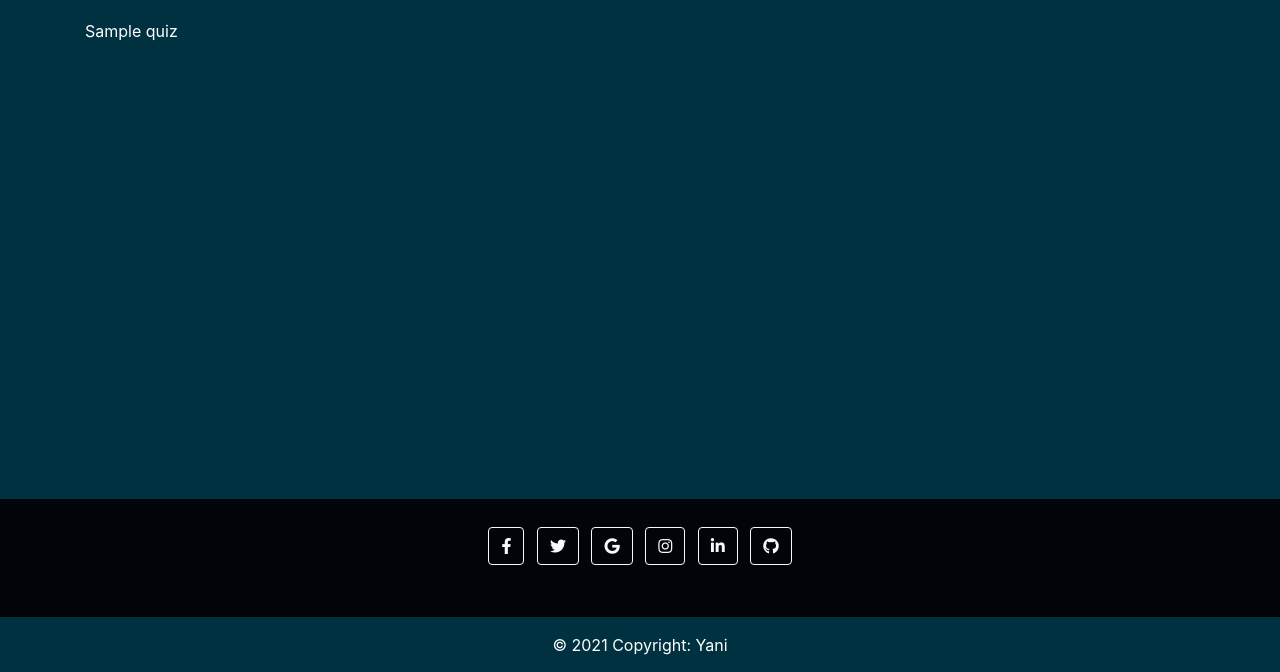
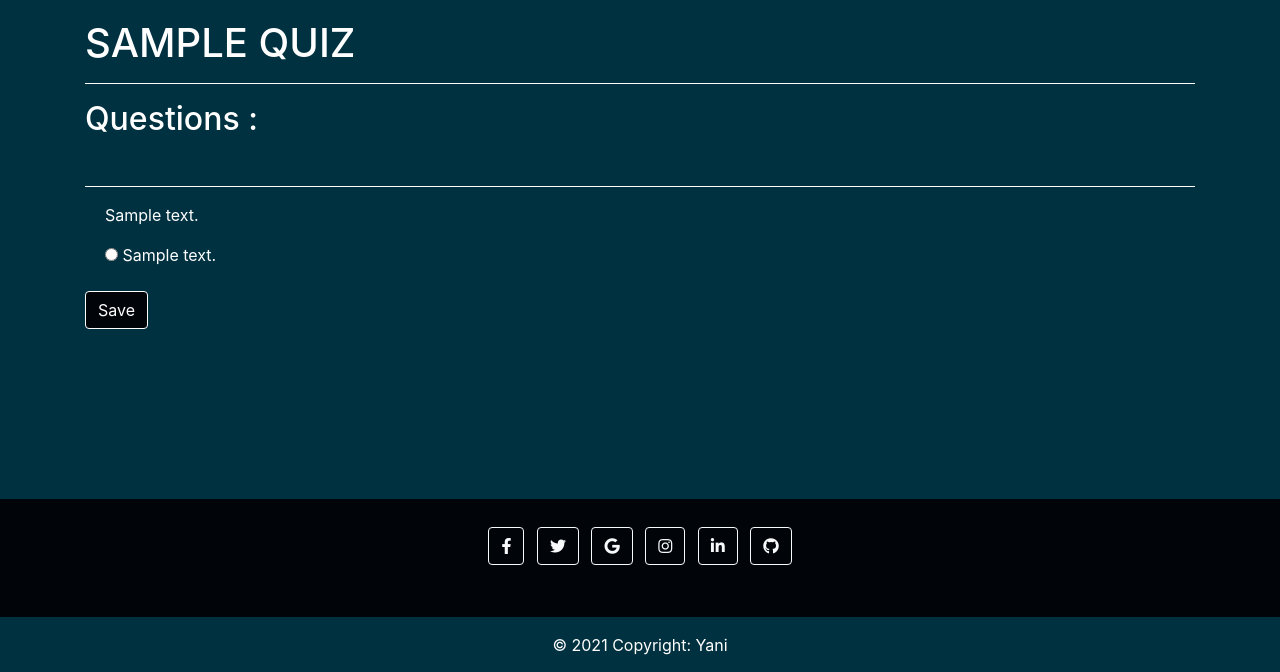
Before and after one commit to yassine-youcefi/Quiz, a Django app: page /quiz/1/ in a window 1280 px wide. Shown: the part 61-733 px from the top of the page. Run offline with Django 3.2, Linux system fonts and the light colour scheme; tables that the repository leaves empty hold one stand-in row (values such as "Sample post"); some libraries are stand-ins or nearby versions.

Commit message:
feat : update quiz-details templates

```diff
--- a/main/static/main.css
+++ b/main/static/main.css
@@ -11,3 +11,20 @@ body {
     background-color: #003140;
     color: #fff;
 }
+
+#quize-submit-button {
+    background-color: #010409;
+    border-color: #fff;
+}
+
+hr {
+    border-color: #fff;
+}
+
+/* #quiz-div {
+    background-color: #fff;
+    color: #003140;
+    border-radius: 10px;
+    padding: 10px;
+    margin-bottom: 5px;
+} */
--- a/main/static/quiz.js
+++ b/main/static/quiz.js
@@ -1,9 +1,11 @@
 
 const link = window.location.href;
+let myHeaders = new Headers();
 
-var myHeaders = new Headers();
+const quizDiv = document.getElementById('quiz-div');
+let data
 
-var requestOptions = {
+let requestOptions = {
     method: 'GET',
     headers: myHeaders,
     redirect: 'follow'
@@ -11,6 +13,32 @@ var requestOptions = {
 
 
   fetch(link + 'data/', requestOptions)
-  .then(response => response.text())
-  .then(result => console.log(result))
+  .then(response => response.json())
+  .then(result => {
+    let data = result.questions;
+    // console.log('data = ',data);
+    data.forEach(element => {
+
+      for(const [question, answers] of Object.entries(element)){
+        console.log(question);
+        console.log(answers);
+        quizDiv.innerHTML += `
+        <hr>
+        <div class="mb-2">
+            <p style = "margin-left:20px ;">${question}</p>
+        </div>
+        `
+        answers.forEach(answer => {
+          quizDiv.innerHTML += `
+          <div class="form-check">
+            <input class="answer-input" type="radio" name="${question}" id="${question}-${answer}" value="${answer}">
+            <label class="answer-lable" for="${question}">
+              ${answer}
+            </label>
+          </div>
+          `
+        })
+      }
+    })
+  })
   .catch(error => console.log('error', error));
--- a/main/templates/templates/quize_details.html
+++ b/main/templates/templates/quize_details.html
@@ -13,6 +13,20 @@
 
 {% block content%}
 
-{{quiz.name}}
+<h1>{{quiz.name.upper}} </h1>
+
+<hr>
+<h2 >Questions :</h2>
+<br/>
+
+<form id="quize-form" class="mt-3 mb-3">
+    {% csrf_token %}
+    <div id="quiz-div"></div>
+    <button id="quize-submit-button"
+            type="submit"
+            class="btn btn-primary mt-3">
+        Save
+    </button>
+</form>
 
 {%endblock content%}
--- a/main/views.py
+++ b/main/views.py
@@ -31,6 +31,7 @@ def quiz_data(request, pk):
             answers.append(answer.text)
 
         questions.append({str(question):answers})
+
     return JsonResponse({
         'questions': questions,
         'time' : quiz.time,
```
Also changed, not shown: .github/workflows/release.yml, connect/migrations/0002_auto_20211019_2240.py (added), main/migrations/0002_auto_20211019_2240.py (added).
